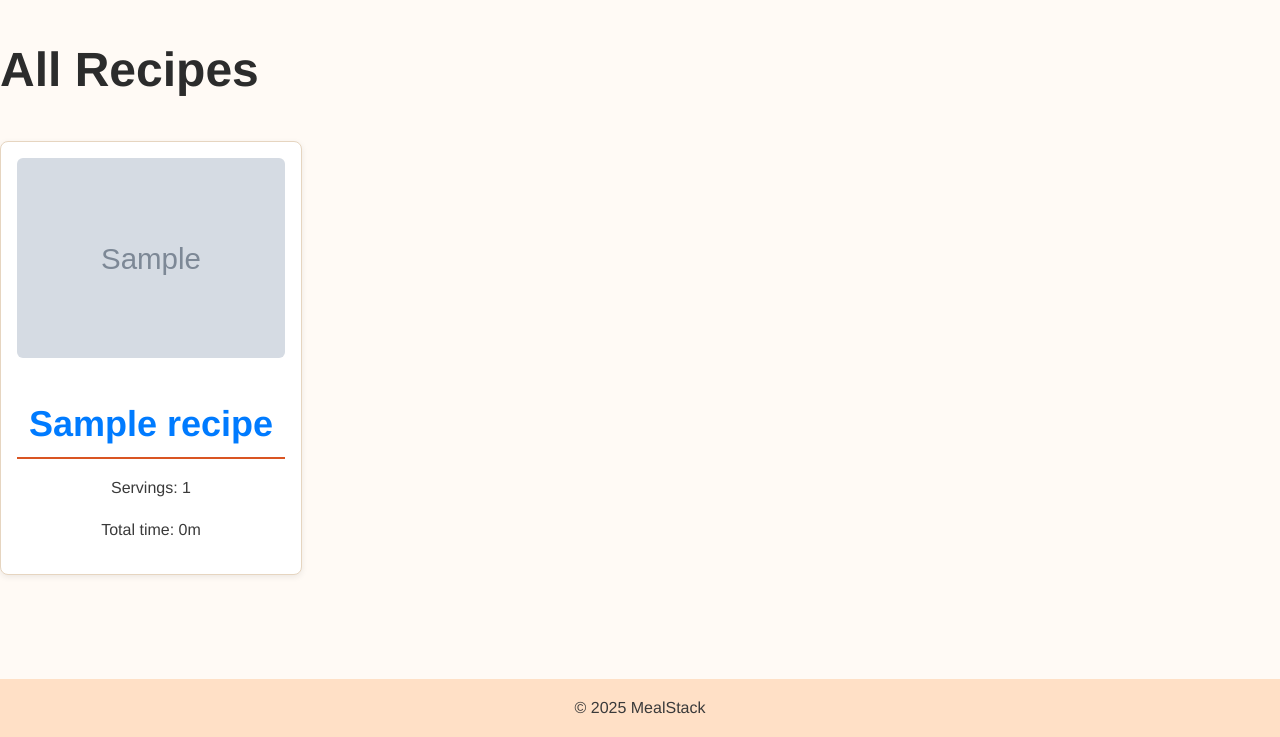
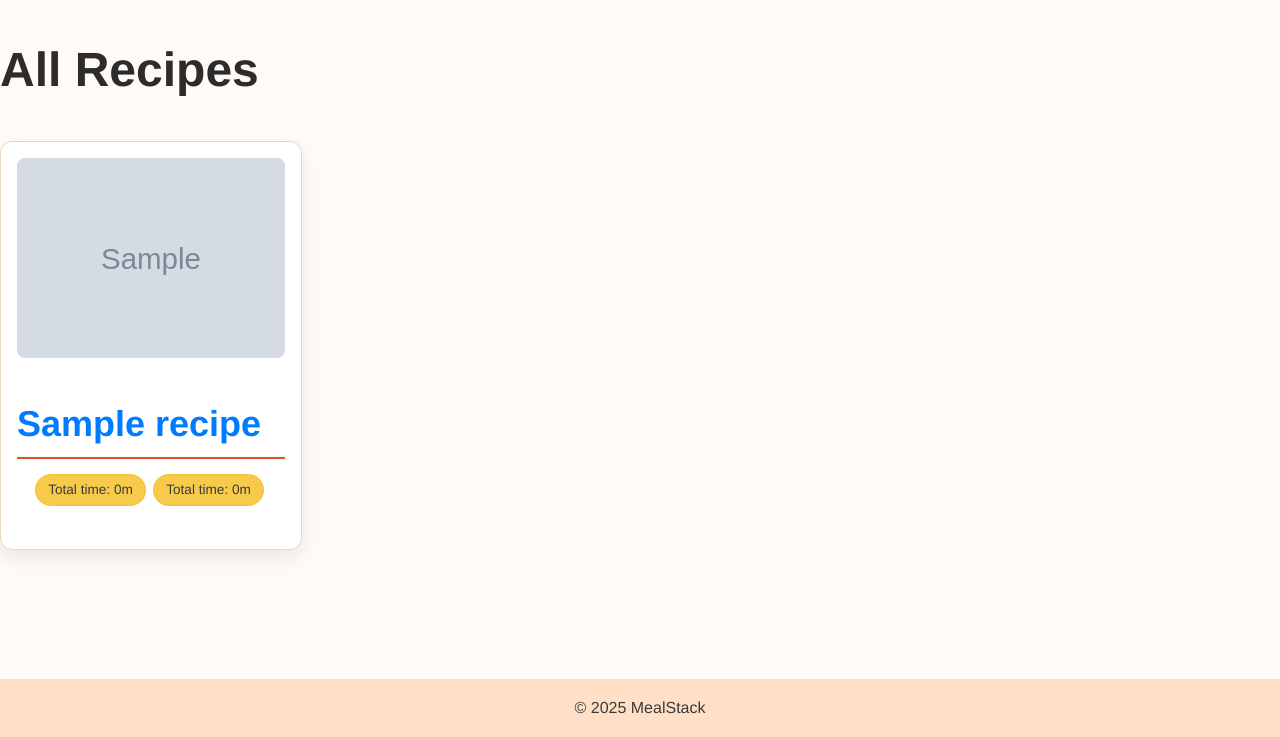
Before and after one commit to TrickShotMLG02/MealStack, a Django app: template MealStack/templates/recipes/recipe_list.html in a window 1280 px wide. Shown: the part 63-800 px from the top of the page. Run offline with Django 5.2, Linux system fonts and the light colour scheme; the template is opened without the code that fills it: values that come from a table or form of the project are taken from there, others are empty; tables that the repository leaves empty hold one stand-in row (values such as "Sample post"); grey boxes marked "Sample" are stand-in pictures.

Commit message:
refactored some css regarding cards

```diff
--- a/MealStack/static/css/main.css
+++ b/MealStack/static/css/main.css
@@ -117,7 +117,21 @@ Shared Components
 
 /* Tags Container */
 .tag-container {
+    text-align: center;
     margin-bottom: 20px;
+}
+
+/* Only for this specific tag container */
+.tag-container.horizontal-tags .tag {
+    display: inline-block;
+    margin: 3px 3px 0 0;
+}
+
+/* Only for this specific tag container */
+.tag-container.vertical-tags .tag {
+    /* TOOD: Align tags in vertical tag container centered */
+    display: inline-block;
+    margin: 3px 3px 0.5em 0;
 }
 
 /* Tags (Non-interactable and Interactable) */
@@ -127,11 +141,8 @@ Shared Components
     color: var(--tag-text-color);
     padding: 4px 12px;
     border-radius: 20px;
-    margin-right: 5px;
     font-size: 0.85rem;
-
     border: 1px solid var(--tag-border-color);
-
     cursor: default;
     user-select: none;
 }
@@ -145,3 +156,26 @@ Shared Components
     background-color: var(--tag-bg-hover-color);
     border-color: var(--tag-border-hover-color);
 }
+
+
+/* ---------------------------
+   Base Card
+--------------------------- */
+.card {
+    background: var(--card-bg-color);
+    border: 1px solid var(--border-color);
+    border-radius: 12px;
+    box-shadow: 0 8px 20px var(--card-shadow-color);
+    /* text-align: center; */
+    padding: 1em;
+    transition: box-shadow 0.3s, transform 0.2s;
+}
+
+/* ---------------------------
+   Hoverable Card Modifier
+--------------------------- */
+.card.hoverable:hover {
+    box-shadow: 0 12px 28px var(--card-shadow-color);
+    transform: translateY(-2px);
+    cursor: pointer;
+}
--- a/MealStack/static/recipes/css/recipe_details.css
+++ b/MealStack/static/recipes/css/recipe_details.css
@@ -11,10 +11,7 @@ a:hover {
 .recipe-container {
     max-width: 900px;
     margin: 40px auto;
-    padding: 25px 30px;
-    background: var(--card-bg-color);
-    border-radius: 12px;
-    box-shadow: 0 8px 20px var(--card-shadow-color);
+    padding: 25px 30px; /* override default padding */
 }
 
 /* Title */
--- a/MealStack/static/recipes/css/recipe_list.css
+++ b/MealStack/static/recipes/css/recipe_list.css
@@ -6,29 +6,12 @@
     margin-top: 2em;
 }
 
-/* Individual recipe card */
-.recipe-card {
-    border: 1px solid var(--border-color);
-    border-radius: 8px;
-    padding: 1em;
-    text-align: center;
-    background: var(--card-bg-color);
-    box-shadow: 0 2px 6px var(--card-shadow-color);
-    transition: box-shadow 0.3s, transform 0.2s;
-}
-
-/* Hover effect */
-.recipe-card:hover {
-    box-shadow: 0 4px 12px var(--card-shadow-color);
-    transform: translateY(-2px);
-}
-
 /* Recipe card image */
-.recipe-card img {
+.card img {
     width: 100%;
     height: 200px;
     object-fit: cover;
-    border-radius: 6px;
+    border-radius: 8px;
 }
 
 /* Recipe card title */
@@ -58,8 +41,3 @@
     margin: 3px 3px 0 0;
     cursor: default;
 }
-
-.recipe-card .tag:hover {
-    background: var(--tag-bg-hover-color);
-    border-color: var(--tag-border-hover-color);
-}
--- a/MealStack/templates/recipes/recipe_detail.html
+++ b/MealStack/templates/recipes/recipe_detail.html
@@ -14,6 +14,8 @@
 
 {% block content %}
 <div class="recipe-container">
+
+    <div class="card">
 
         <!-- Title -->
         <h1 class="recipe-title">{{ recipe.title }}</h1>
@@ -33,7 +35,7 @@
 
         <!-- Tags -->
         {% if recipe.tags.exists %}
-    <div class="tag-container">
+        <div class="tag-container horizontal-tags">
             {% for tag in recipe.tags.all %}
                 <span class="tag">{{ tag.name }}</span>
             {% endfor %}
@@ -89,6 +91,7 @@
         {% endif %}
 
     </div>
+</div>
 
 
 
--- a/MealStack/templates/recipes/recipe_list.html
+++ b/MealStack/templates/recipes/recipe_list.html
@@ -12,13 +12,18 @@
 
 <div class="recipe-grid">
     {% for recipe in recipes %}
-    <div class="recipe-card">
+    <div class="card hoverable">
         <!-- Always show primary or placeholder -->
         <img src="{{ recipe.primary_or_placeholder }}" alt="{{ recipe.title }}">
 
         <h2><a href="{% url 'recipes:recipe_detail' recipe.slug %}">{{ recipe.title }}</a></h2>
-        <p>Servings: {{ recipe.servings }}</p>
-        <p>Total time: {{ recipe.total_time_display }}</p>
+
+        <!-- Tags -->
+        <div class="tag-container vertical-tags">
+            <!-- <span class="tag">Servings: {{ recipe.servings }}</span> -->
+            <span class="tag">Total time: {{ recipe.total_time_display }}</span>
+            <span class="tag">Total time: {{ recipe.total_time_display }}</span>
+        </div>
     </div>
     {% empty %}
     <p>No recipes available.</p>
```
Lines whose indentation alone changed are shown as unchanged.
